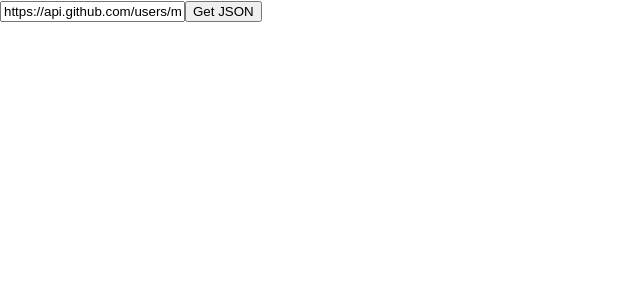
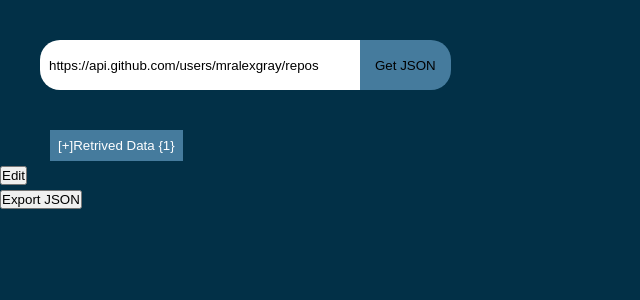
Before and after one commit to AnasOkasha-chambaam/json-react-viewer, a React (Create React App) app: page / in a window 1280 px wide. Shown: the top 300 px of the page, without its empty margins (0-640 px from the left). Built offline with nearby package versions, Linux system fonts and the light colour scheme.

Commit message:
Into designing

```diff
--- a/package.json
+++ b/package.json
@@ -6,6 +6,7 @@
     "@testing-library/jest-dom": "^5.16.5",
     "@testing-library/react": "^13.4.0",
     "@testing-library/user-event": "^13.5.0",
+    "file-saver": "^2.0.5",
     "react": "^18.2.0",
     "react-dom": "^18.2.0",
     "react-scripts": "^2.1.3",
--- a/src/App.js
+++ b/src/App.js
@@ -2,9 +2,10 @@ import React, { useState, useEffect } from "react";
 import LinkToGetJSON from "./components/link_to_get_json/linktogetjson";
 import JSONViewer from "./components/json_viewer/jsonviewer";
 import "./app.css";
+import ExportFunctionality from "./components/exportfunctionality/exportfunctionality";
 
 function App() {
-  let [loading, setLoading] = useState(true);
+  let [loading, setLoading] = useState(false);
   let [linkToGetJSON, setLinkToGetJSON] = useState(""); // This is the link to fetch
   let [JSONToView, setJSONToView] = useState(
     JSON.parse(JSON.stringify({ one: 1 }))
@@ -15,26 +16,58 @@ function App() {
     fetch(linkToGetJSON)
       .then((response) => response.json())
       .then((data) => {
-        console.log(data);
         setJSONToView(data);
       })
       .catch((err) => {
         // console.log(err);
         console.log("Sorry, This Link Doesn't Return Json Type!");
+        setLoading(false);
       });
   }, [linkToGetJSON]);
   const submitNewLink = (newLink) => {
     // Add the new link - maybe we make some validation
+    if (newLink === linkToGetJSON) setLoading(false);
     setLinkToGetJSON(newLink);
+  };
+  let setDataOfALayer = (aLayer, newValue) => {
+    // Layers will be like '1,any,99'
+    let layersArray = aLayer ? aLayer.split(",") : "".split(","),
+      mainData = JSON.parse(JSON.stringify(JSONToView)),
+      currentVariable = mainData;
+    layersArray.forEach((singleLayer, index, arr) => {
+      if (newValue !== undefined && index === arr.length - 1) {
+        try {
+          if (singleLayer === "") {
+            mainData = JSON.parse(newValue);
+          } else {
+            currentVariable[singleLayer] = JSON.parse(newValue);
+          }
+        } catch (err) {
+          alert("Please, Enter Json data");
+        }
+      }
+      if (singleLayer && singleLayer.length > 0) {
+        currentVariable = currentVariable[singleLayer];
+      }
+    });
+    // console.log(mainData, aLayer, JSON.parse(newValue));
+    setJSONToView(mainData);
+
+    return currentVariable;
   };
   return (
     <div className="container">
-      <LinkToGetJSON submitNewLink={submitNewLink} />
+      <LinkToGetJSON submitNewLink={submitNewLink} setLoading={setLoading} />
       <JSONViewer
         JSONToView={JSONToView}
         loading={loading}
         setLoading={setLoading}
-        currentLayer="data"
+        currentLayer={""}
+        setDataOfALayer={setDataOfALayer}
+      />
+      <ExportFunctionality
+        JSONToViewString={JSON.stringify(JSONToView, null, 2)}
+        setLoading={setLoading}
       />
     </div>
   );
--- a/src/app.css
+++ b/src/app.css
@@ -1,9 +1,110 @@
+@import url("https://fonts.googleapis.com/css2?family=Roboto&display=swap");
+* {
+  margin: 0;
+  padding: 0;
+  box-sizing: border-box;
+  outline: unset;
+}
 table {
   min-width: 50px;
   min-height: 50px;
   margin: 10px;
 }
-
+/*
 td {
   border: 1px solid black;
+} */
+
+form.edit-content-form > * {
+  display: block;
+  margin: 10px 0;
 }
+body {
+  background-color: #023047;
+  font-family: "Roboto", sans-serif;
+  font-size: 20px;
+}
+table,
+th,
+td {
+  border: 1px solid white;
+  border-collapse: collapse;
+  transition: background 0.3s ease-in-out;
+}
+td {
+  padding: 9px;
+}
+#root {
+  width: max-content;
+  max-width: unset;
+  color: white;
+  display: flex;
+  flex-direction: column;
+  align-items: center;
+  justify-content: center;
+}
+
+#root .container {
+  min-width: 100vw;
+  min-height: 100vh;
+}
+
+.container > div > form {
+  display: block;
+  padding: 10px;
+  margin: 30px 0 30px 30px;
+}
+
+.container > div > form > input[name="link-to-get-json"] {
+  width: 320px;
+  height: 50px;
+  padding: 4px 4px 4px 9px;
+  border-radius: 20px 0px 0px 20px;
+  border: none;
+  transition: transform 0.1s ease-in-out;
+  transform-origin: right;
+}
+
+.container > div > form > input[type="submit"] {
+  border: navajowhite;
+  height: 50px;
+  padding: 0 15px;
+  border-radius: 0 20px 20px 0;
+  cursor: pointer;
+  transition: transform 0.1s ease-in-out;
+  transform-origin: left;
+  background-color: #457b9d;
+}
+
+.container > div > form > input[name="link-to-get-json"]:hover {
+  transform: scaleX(1.05);
+}
+.container > div > form > input[type="submit"]:hover {
+  transform: scaleX(1.1);
+}
+
+.container .show-hide-data-btn {
+  margin-left: 50px;
+  background-color: #457b9d;
+  color: white;
+  padding: 8px;
+  border: none;
+  cursor: pointer;
+  transition: transform 0.3s ease;
+}
+.container .show-hide-data-btn:hover {
+  transform: scale(1.1);
+}
+
+.container table {
+  display: block;
+  width: max-content;
+  background: rgb(29, 53, 87);
+  box-shadow: black 0px 0px 10px;
+  margin-left: 40px;
+  margin-top: 30px;
+}
+
+.container table td:hover {
+  background: rgb(23, 41, 66);
+}
--- /dev/null
+++ b/src/components/edit_functionality/editfunctionality.js
@@ -0,0 +1,43 @@
+import React, { useEffect, useRef, useState } from "react";
+
+function EditFunctionality({ JSONToView, currentLayer, setDataOfALayer }) {
+  let [showInput, setShowInput] = useState(false);
+  let [toShow, setToShow] = useState(JSON.stringify(JSONToView));
+  useEffect(() => {
+    setToShow(JSON.stringify(JSONToView));
+  }, [JSONToView]);
+  let newValue = useRef();
+  return (
+    <div className="edit-functionality">
+      <button
+        className="edit-content-btn"
+        onClick={() => {
+          setShowInput(!showInput);
+        }}
+      >
+        {showInput ? "Hide" : "Edit"}
+      </button>
+      <form
+        className="edit-content-form"
+        style={{ display: showInput ? "block" : "none" }}
+        onSubmit={(e) => {
+          e.preventDefault();
+          setDataOfALayer(currentLayer, newValue.current.value);
+        }}
+      >
+        <label>Insert New Value</label>
+        <textarea
+          name="new-value"
+          value={toShow}
+          onChange={(e) => {
+            setToShow(e.target.value);
+          }}
+          ref={newValue}
+        ></textarea>
+        <button type="submit">Edit Value</button>
+      </form>
+    </div>
+  );
+}
+
+export default EditFunctionality;
--- /dev/null
+++ b/src/components/exportfunctionality/exportfunctionality.js
@@ -0,0 +1,37 @@
+import React from "react";
+import { saveAs } from "file-saver";
+
+function ExportFunctionality({ JSONToViewString, setLoading }) {
+  return (
+    <div>
+      {/* <a
+        href={
+          "data:application/json;charset=utf-8," +
+          encodeURIComponent(JSON.stringify(JSONToView))
+        }
+        download={"data.json"}
+      >
+        Export JSON
+      </a> */}
+      <button
+        onClick={async () => {
+          console.log(JSONToViewString);
+          try {
+            await setLoading(true);
+            let file = new Blob([JSONToViewString], {
+              type: "application/json",
+            });
+            await saveAs(file, "data.json");
+          } catch (err) {
+          } finally {
+            setLoading(false);
+          }
+        }}
+      >
+        Export JSON
+      </button>
+    </div>
+  );
+}
+
+export default ExportFunctionality;
--- a/src/components/json_viewer/data-to-show/datatoshow.js
+++ b/src/components/json_viewer/data-to-show/datatoshow.js
@@ -2,13 +2,19 @@ import React from "react";
 import ArrayViewer from "./arrayviewer";
 import ObjectViewer from "./objectviewer";
 
-function DataToShow({ JSONToView, currentLayer, previousLayers }) {
+function DataToShow({
+  JSONToView,
+  currentLayer,
+  previousLayers,
+  setDataOfALayer,
+}) {
   if (Array.isArray(JSONToView) && JSONToView.length > 0) {
     return (
       <ArrayViewer
         arrayToView={JSONToView}
         currentLayer={currentLayer}
         previousLayers={previousLayers}
+        setDataOfALayer={setDataOfALayer}
       />
     );
   }
@@ -27,6 +33,7 @@ function DataToShow({ JSONToView, currentLayer, previousLayers }) {
         objectToView={JSONToView}
         currentLayer={currentLayer}
         previousLayers={previousLayers}
+        setDataOfALayer={setDataOfALayer}
       />
     );
   }
--- a/src/components/json_viewer/jsonviewer.js
+++ b/src/components/json_viewer/jsonviewer.js
@@ -1,50 +1,103 @@
 import React, { useEffect, useState } from "react";
+import EditFunctionality from "../edit_functionality/editfunctionality";
 import DataToShow from "./data-to-show/datatoshow";
+import loader from "../../loader.svg";
 function JSONViewer({
   JSONToView,
   loading,
   setLoading,
   currentLayer,
   previousLayers,
+  setDataOfALayer,
 }) {
+  let lastLayer = currentLayer.split(",");
+  lastLayer = lastLayer[lastLayer.length - 1];
+  // let numberOfRows = (JSONToView)Object.keys(JSONToView).length;
   let [showContent, setShowContent] = useState(false);
 
-  // console.log(currentLayer);
   useEffect(() => {
     if (setLoading) setLoading(false);
   }, [JSONToView]);
   if (!loading) {
     if (JSONToView === null || JSONToView === undefined) {
-      return <>{JSON.stringify(JSONToView)}</>;
+      return (
+        <>
+          {JSON.stringify(JSONToView)}
+          <EditFunctionality
+            currentLayer={currentLayer}
+            previousLayers={previousLayers}
+            JSONToView={JSONToView}
+            setDataOfALayer={setDataOfALayer}
+          />
+        </>
+      );
     }
     if (typeof JSONToView === "boolean") {
-      return <>{JSON.stringify(JSONToView)}</>;
+      return (
+        <>
+          {JSON.stringify(JSONToView)}
+          <EditFunctionality
+            currentLayer={currentLayer}
+            previousLayers={previousLayers}
+            JSONToView={JSONToView}
+            setDataOfALayer={setDataOfALayer}
+          />
+        </>
+      );
     }
     if (typeof JSONToView !== "object") {
       // not object && not array
-      return <>{JSONToView}</>;
+      return (
+        <>
+          {JSONToView}
+          <EditFunctionality
+            currentLayer={currentLayer}
+            previousLayers={previousLayers}
+            JSONToView={JSONToView}
+            setDataOfALayer={setDataOfALayer}
+          />
+        </>
+      );
     }
     if (typeof JSONToView === "object") {
       return (
         <>
           <button
+            className="show-hide-data-btn"
             onClick={() => {
               setShowContent(!showContent);
             }}
           >
-            {(currentLayer ? currentLayer : "") + " "}
+            {`[${showContent ? "-" : "+"}]` +
+              (lastLayer ? lastLayer : "Retrived Data") +
+              " " +
+              (Array.isArray(JSONToView)
+                ? `[${Object.keys(JSONToView).length}]`
+                : `{${Object.keys(JSONToView).length}}`)}
           </button>
           <table style={{ display: showContent ? "block" : "none" }}>
             <DataToShow
               JSONToView={JSONToView}
               currentLayer={currentLayer}
               previousLayers={previousLayers}
+              setDataOfALayer={setDataOfALayer}
             />
           </table>
+          <EditFunctionality
+            currentLayer={currentLayer}
+            previousLayers={previousLayers}
+            JSONToView={JSONToView}
+            setDataOfALayer={setDataOfALayer}
+          />
         </>
       );
     }
   }
+  return (
+    <>
+      <img src={loader} alt="" />
+    </>
+  );
   //   return "Loading";
 }
 
--- a/src/components/link_to_get_json/linktogetjson.js
+++ b/src/components/link_to_get_json/linktogetjson.js
@@ -1,7 +1,10 @@
-import React, { useRef } from "react";
+import React, { useRef, useState } from "react";
 
-function LinkToGetJSON({ submitNewLink }) {
+function LinkToGetJSON({ submitNewLink, setLoading }) {
   let linkInput = useRef();
+  let [inputValue, setInputValue] = useState(
+    "https://api.github.com/users/mralexgray/repos"
+  );
   return (
     <div>
       <form
@@ -9,6 +12,7 @@ function LinkToGetJSON({ submitNewLink }) {
         method="get"
         onSubmit={(event) => {
           event.preventDefault();
+          setLoading(true);
           submitNewLink(linkInput.current ? linkInput.current.value : "");
         }}
       >
@@ -17,8 +21,10 @@ function LinkToGetJSON({ submitNewLink }) {
           type="text"
           name="link-to-get-json"
           placeholder="Put a link to get a JSON from"
-          value={"https://api.github.com/users/mralexgray/repos"}
-          onChange={() => {}}
+          value={inputValue}
+          onChange={function(e) {
+            setInputValue(e.target.value);
+          }}
         />
         <input type="submit" value="Get JSON" />
       </form>
```
Also changed, not shown: src/components/json_viewer/data-to-show/arrayviewer.js (+12 -8 lines), src/components/json_viewer/data-to-show/objectviewer.js (+10 -2 lines), src/loader.svg (added), 1 other file (tests, documents, lock files or other folders).
